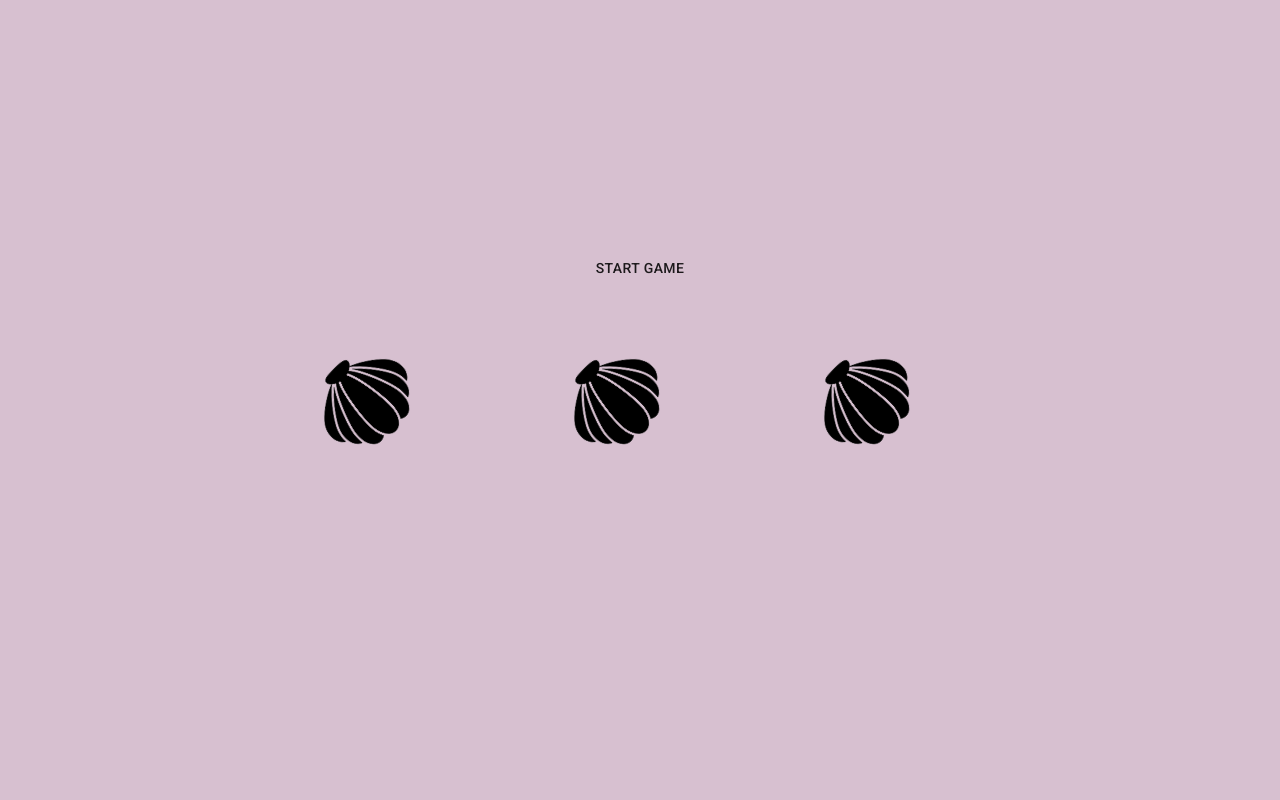
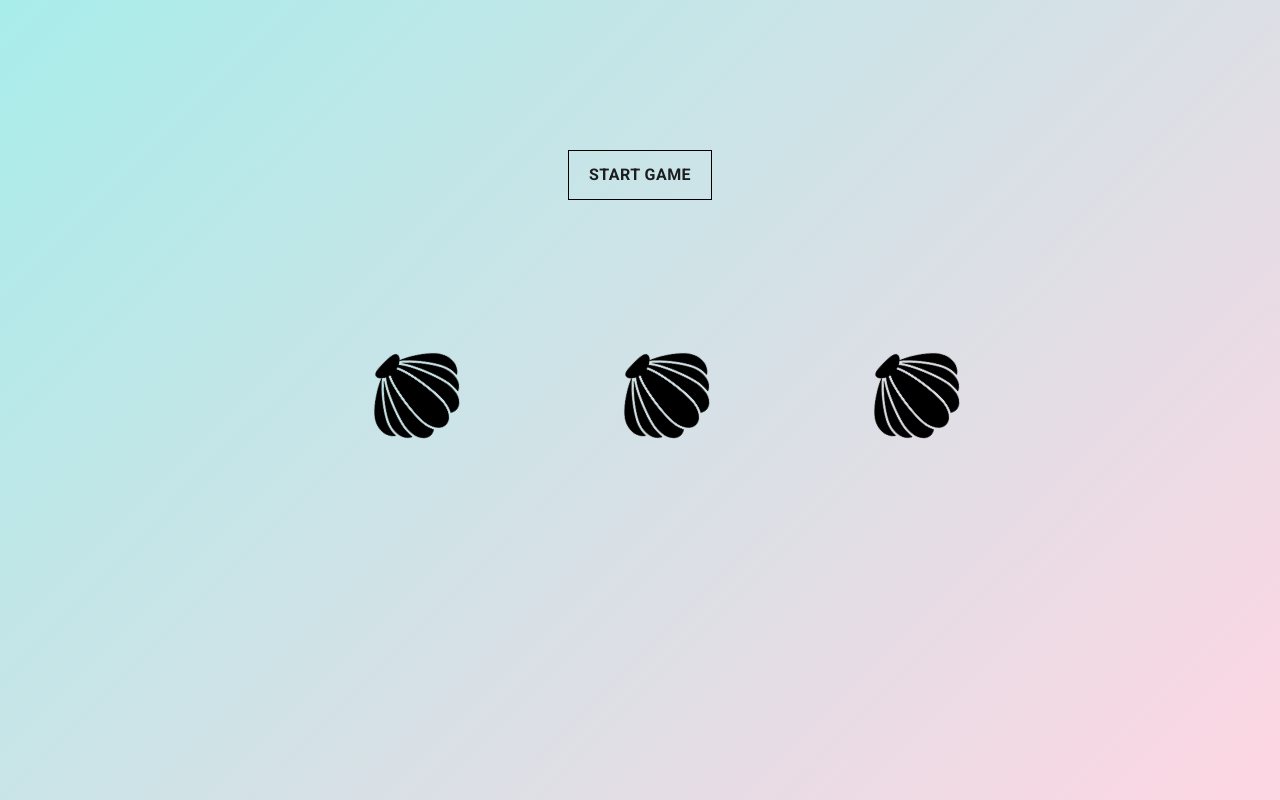
Before and after one commit to CorinaAio/shell-game, a React (Create React App) app: page / in a window 1280 px wide. Built offline with nearby package versions, Linux system fonts and the light colour scheme.

Commit message:
add win/lose logic

```diff
--- a/src/App.css
+++ b/src/App.css
@@ -1,28 +1,9 @@
-.App {
+.app {
   text-align: center;
   display: flex;
   width: 100%;
   justify-content: center;
   align-items: center;
   height: 100vh;
-  background: #D7C0D0
+  background: linear-gradient(135deg, #a8edea 0%, #fed6e3 100%);
 }
-
-.App-logo {
-  height: 40vmin;
-}
-
-.App-header {
-  background-color: #282c34;
-  min-height: 100vh;
-  display: flex;
-  flex-direction: column;
-  align-items: center;
-  justify-content: center;
-  font-size: calc(10px + 2vmin);
-  color: white;
-}
-
-.App-link {
-  color: #09d3ac;
-}
--- a/src/App.js
+++ b/src/App.js
@@ -4,7 +4,7 @@ import ShellGame from "./components/ShellGame/ShellGame";
 
 function App() {
   return (
-    <div className="App">
+    <div className="app">
       <ShellGame />
     </div>
   );
--- a/src/components/Shell/Shell.js
+++ b/src/components/Shell/Shell.js
@@ -8,7 +8,10 @@ function Shell(props) {
     const [shellUncovered, setShellUncovered] = useState(false)
 
     const uncoverShell = () => {
-        setShellUncovered(true)
+        if(props.preventShellUncover()) return;
+
+        setShellUncovered(true);
+        props.onClick(props.hasPea);
     }
 
     const getClasses = () => {
@@ -17,7 +20,7 @@ function Shell(props) {
 
     return (
     <Box className={getClasses()} onClick={uncoverShell}>
-        <img src={shellPic} className="shell_image"/>
+        <img src={shellPic} className="shell_image" alt="shell"/>
         {props.hasPea && shellUncovered && <div className="pea"></div>}
     </Box>
     );
--- a/src/components/Shell/style.css
+++ b/src/components/Shell/style.css
@@ -1,6 +1,7 @@
 .shell {
     padding: 50px;
     position: relative;
+    margin: 50px;
 }
 .shell:hover {
     cursor: pointer;
--- a/src/components/ShellGame/ShellGame.js
+++ b/src/components/ShellGame/ShellGame.js
@@ -9,13 +9,13 @@ import "./style.css";
 
 function ShellGame(props) {
     const initialState = [{
-        ShellComp: () => <Shell />,
+        ShellComp: (props) => <Shell {...props}/>,
         name: "shell0"
     }, {
-        ShellComp: () => <Shell hasPea={true}/>,
+        ShellComp: (props) => <Shell hasPea={true} {...props}/>,
         name: "shell1"
     }, {
-        ShellComp: () => <Shell />,
+        ShellComp: (props) => <Shell {...props}/>,
         name: "shell2"
     }];
 
@@ -23,12 +23,15 @@ function ShellGame(props) {
     const [gameStarted, setGameStarted] = useState(false);
     const [gameEnded, setGameEnded] = useState(false);
     const [isGameWon, setIsGameWon] = useState(false);
+    const [isShuffling, setIsShuffling] = useState(false);
 
     const shuffleShells = () => {
         let turns = 0;
+        setIsShuffling(true);
         let intervalId = setInterval(() => {
             if(turns === 10) {
                 clearInterval(intervalId);
+                setIsShuffling(false);
                 return;
             }
             ++turns;
@@ -47,8 +50,22 @@ function ShellGame(props) {
         shuffleShells();
     }
 
-    const setGameScore = () => {
+    const setGameScore = (gameWon) => {
+        setIsGameWon(gameWon);
+        setGameEnded(true);
+    }
 
+    const getMessageDisplay = () => {
+        switch(true) {
+            case isShuffling: return "Shuffling...";
+            case (gameEnded && isGameWon):  return "You won :)";
+            case (gameEnded && !isGameWon): return "You lost :(";
+            case (gameStarted && !isShuffling):  return "Guess where the pea is";
+        }
+    }
+
+    const blockUserAction = () => {
+        return !gameStarted || isShuffling || gameEnded;
     }
 
     let width = 0;
@@ -65,22 +82,23 @@ function ShellGame(props) {
 
 
     return (
-        <div class="shell-game" >
+        <div className="shell-game" >
             {transitions.map(({ item, props: { x,  ...rest }, key }, index) => {
             const  { ShellComp } = item
             return (
               <animated.div
                 key={key}
-                class="card"
+                class="shell-wrapper"
                 style={{ transform: x.interpolate(x => `translate3d(${x}px,0,0)`) }}>
-                <div class="cell">
-                    <div class="details"><ShellComp /></div>
-                </div>
+                    <ShellComp onClick={score => setGameScore(score)} preventShellUncover={ blockUserAction } />
               </animated.div>
             )})}
-            <div>
+            <div className="game-buttons">
                 { !gameStarted && <Button onClick={startGame}>Start game</Button> }
                 { gameEnded && <Button onClick={resetGame}>Restart</Button> }
+            </div>
+            <div className="game-message">
+                { getMessageDisplay() }
             </div>
         </div>
     );
--- a/src/components/ShellGame/style.css
+++ b/src/components/ShellGame/style.css
@@ -5,31 +5,24 @@
     padding: 50px;
 }
 
-.card {
+.shell-wrapper {
     position: absolute;
     will-change: transform, width, opacity;
     height: 100%;
   }
 
-  .cell {
-    position: relative;
-    background-size: cover;
-    width: 100%;
-    height: 100%;
-    overflow: hidden;
-    text-transform: uppercase;
-    font-size: 10px;
-    line-height: 10px;
+  .game-buttons {
+    margin-top: -100px;
   }
 
-  .details {
-    position: relative;
-    bottom: 0px;
-    left: 0px;
-    width: 100%;
-    height: 100%;
-    border-radius: 5px;
-    height: 300px;
-    display: flex;
-    align-items: center;
+  .game-message {
+      margin: 10px;
   }
+
+  .game-buttons button {
+    font-size: 16px;
+    font-weight: bold;
+    border-radius: 0;
+    border: 1px solid black;
+    padding: 10px 20px;
+  }
```
